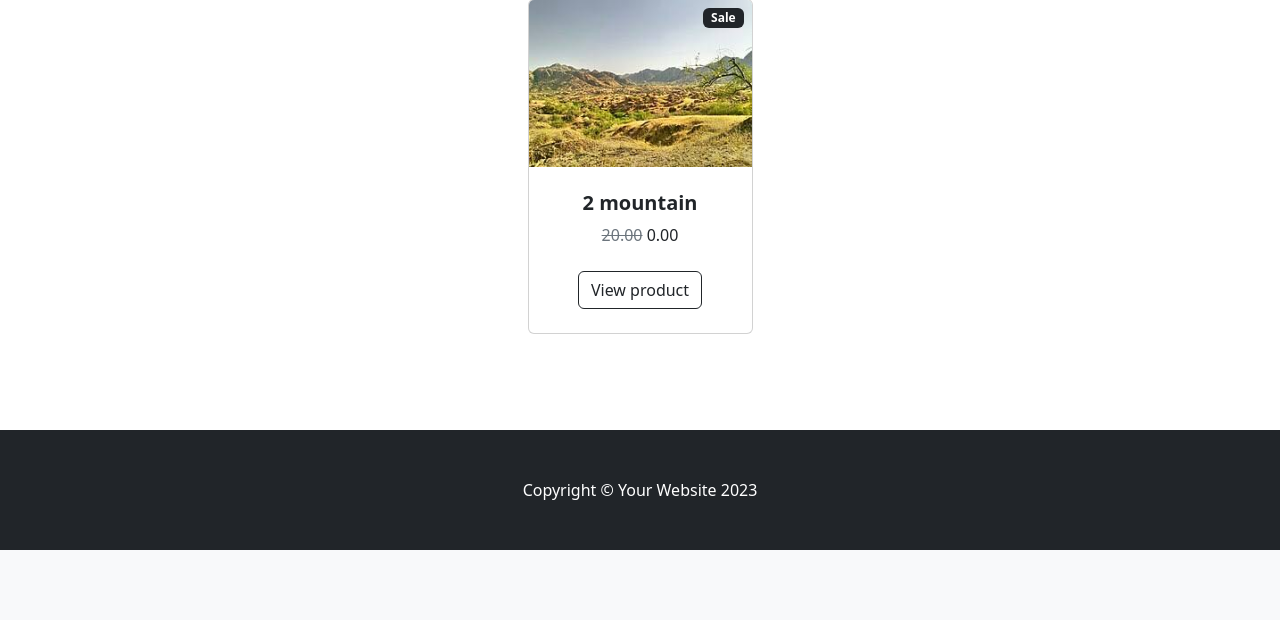
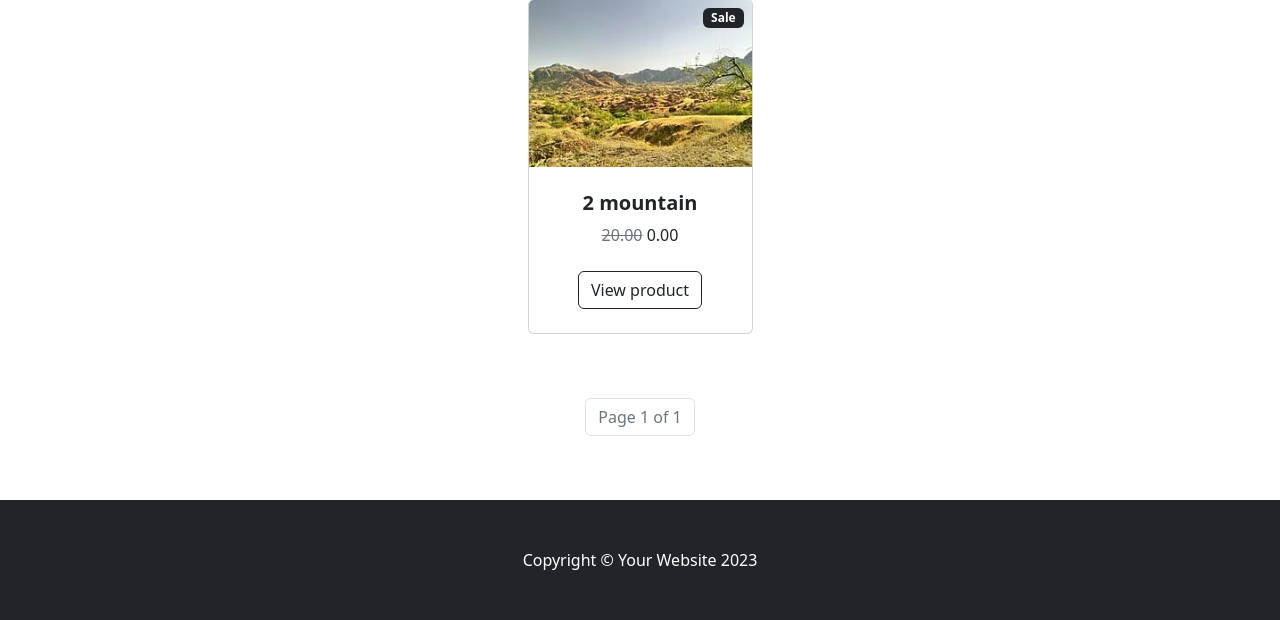
Before and after one commit to M-Ahmed-sindhi/ecom-project, a Django app: page / in a window 1280 px wide. Shown: the part 829-1449 px from the top of the page. Before the commit the page ends 1379 px from the top, so only its background shows below. Run offline with Django 4.2, Linux system fonts and the light colour scheme; data comes from the database, SQL or seed files in the repository; some libraries are stand-ins or nearby versions.

Commit message:
Describe what you changed

```diff
--- a/app/templates/index.html
+++ b/app/templates/index.html
@@ -56,5 +56,36 @@
             {% endfor %}
         </div>
     </div>
+<div class="row mt-3">
+    <div class="col-md-12 text-center">
+        <nav aria-label="Page navigation">
+            <ul class="pagination justify-content-center">
+                {% if products.has_previous %}
+                    <li class="page-item">
+                        <a class="page-link" href="?page=1">&laquo; First</a>
+                    </li>
+                    <li class="page-item">
+                        <a class="page-link" href="?page={{ products.previous_page_number }}">Previous</a>
+                    </li>
+                {% endif %}
+
+                <li class="page-item disabled">
+                    <span class="page-link">
+                        Page {{ products.number }} of {{ products.paginator.num_pages }}
+                    </span>
+                </li>
+
+                {% if products.has_next %}
+                    <li class="page-item">
+                        <a class="page-link" href="?page={{ products.next_page_number }}">Next</a>
+                    </li>
+                    <li class="page-item">
+                        <a class="page-link" href="?page={{ products.paginator.num_pages }}">Last &raquo;</a>
+                    </li>
+                {% endif %}
+            </ul>
+        </nav>
+    </div>
+</div>
 </section>
 {% endblock%}
--- a/app/views.py
+++ b/app/views.py
@@ -1,5 +1,6 @@
 from django.shortcuts import render, redirect,  get_object_or_404
 from .models import Product, Category, Profile
+from django.core.paginator import Paginator
 from django.contrib.auth import authenticate, login, logout
 from django.contrib import messages
 from django.contrib.auth.models import User
@@ -88,7 +89,10 @@ def category_summary(request):
 
 # Create your views here.
 def image(request):
-    products = Product.objects.only('id', 'name', 'price', 'is_sale', 'sale_price', 'image').all().iterator()
+    products_list = Product.objects.all()
+    paginator = Paginator(products_list, 20)
+    page_number = request.GET.get('page')
+    products = paginator.get_page(page_number)
     return render(request, "index.html", {'products':products})
 
 def about(request):
@@ -157,7 +161,10 @@ def category(request, bob):
     try:
 
         category = Category.objects.get ( name=bob)
-        products = Product.objects.filter(category=category).only('id', 'name', 'price', 'is_sale', 'sale_price', 'image').iterator()
+        products_list = Product.objects.filter(category=category)
+        paginator = Paginator(products_list, 20)
+        page_number = request.GET.get('page')
+        products = paginator.get_page(page_number)
         return render(request, "category.html", {'products':products, 'category':category})
 
     except:
@@ -166,5 +173,5 @@ def category(request, bob):
 
 def search(request):
     query = request.GET.get('q', '')
-    products = Product.objects.filter(name__icontains=query).only('id', 'name', 'price', 'description', 'image') if query else []
+    products = Product.objects.filter(name__icontains=query) if query else []
     return render(request, "search_results.html", {'products': products, 'query': query})
```
Also changed, not shown: app/templates/category.html (+31 -0 lines).
